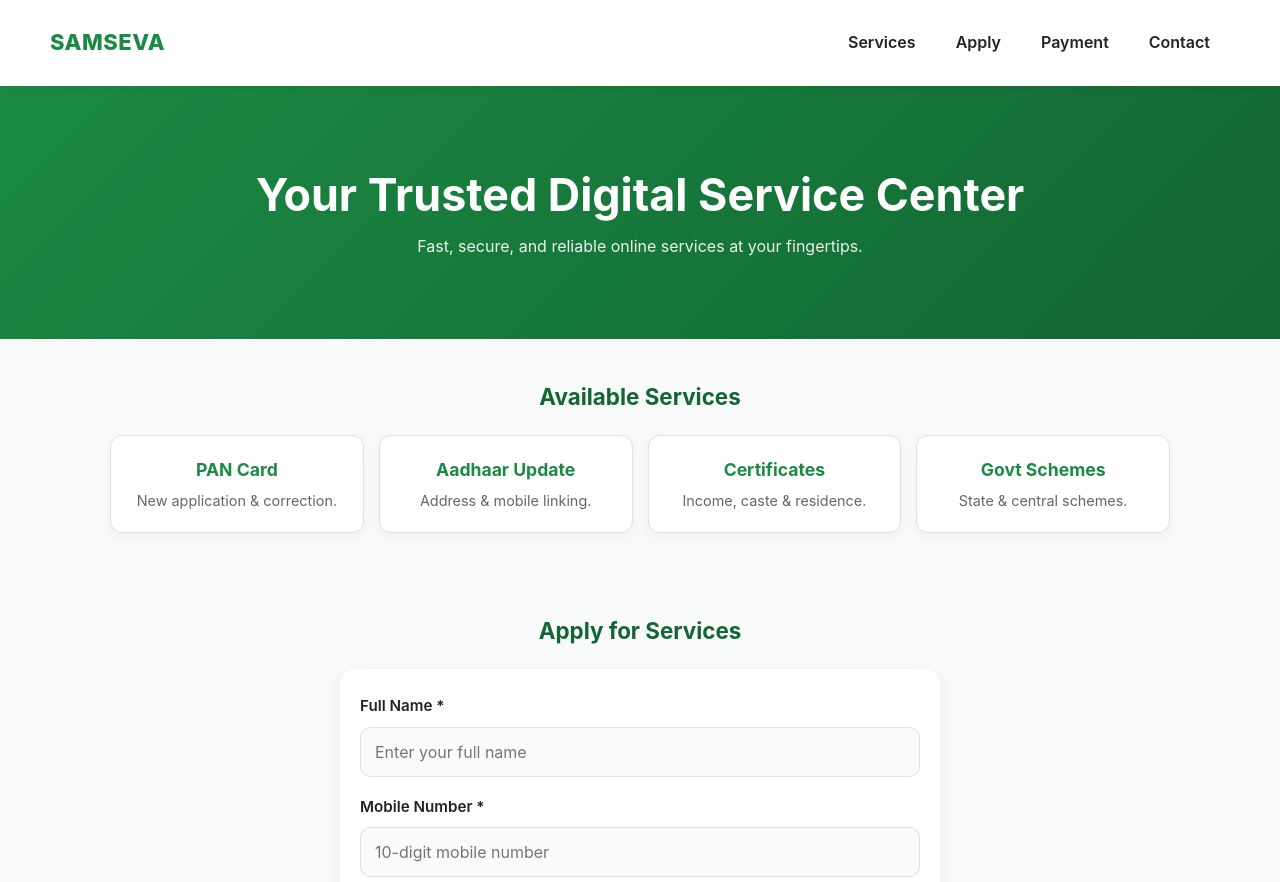
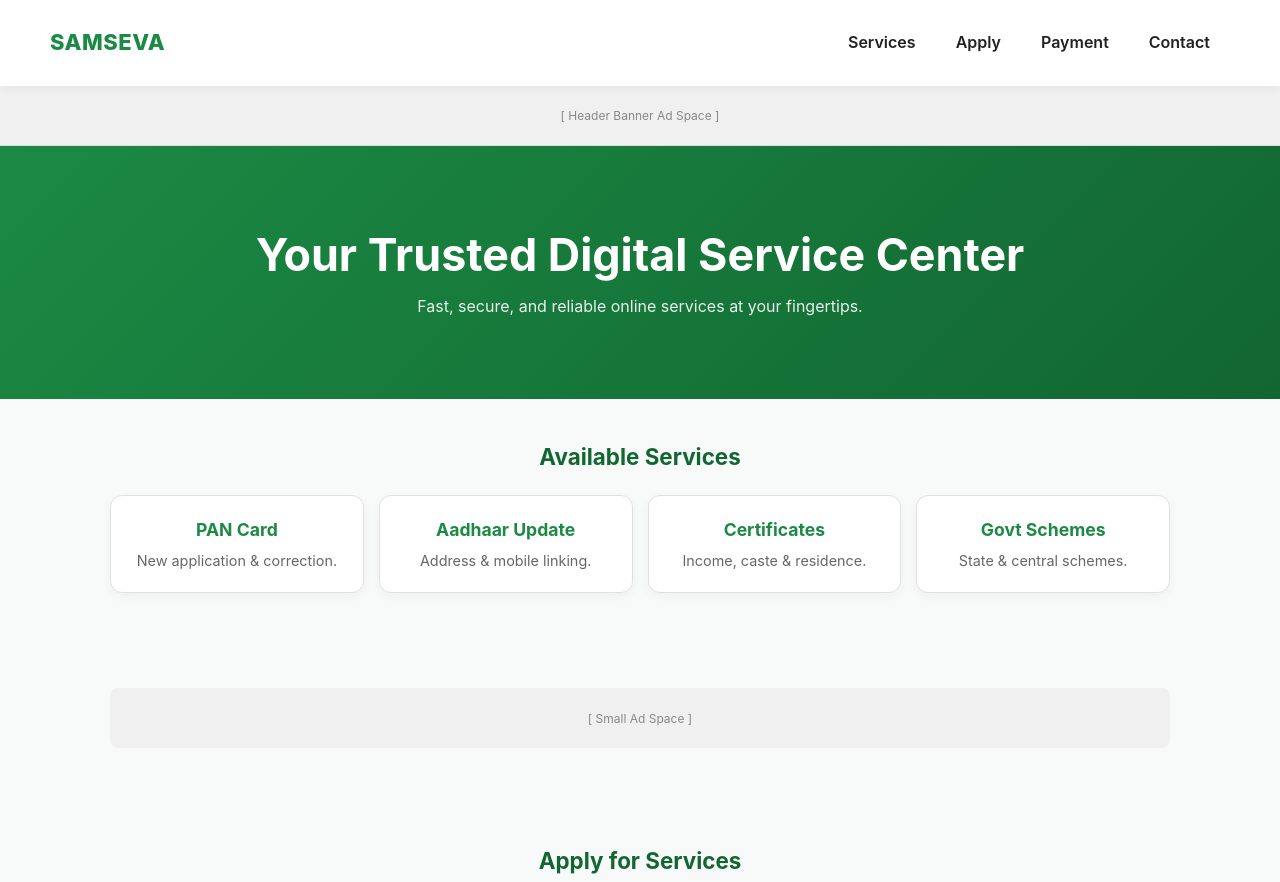
Before and after one commit to sudhirasabar1/samseva, a plain HTML site: page index.html in a window 1280 px wide. Shown: the top 882 px of the page. Drawn offline with nearby package versions, Linux system fonts and the light colour scheme.

Commit message:
Update index.html

```diff
--- a/index.html
+++ b/index.html
@@ -7,6 +7,32 @@
     <title>SAMSEVA - Your Trusted Digital Service Center</title>
     <link rel="stylesheet" href="style.css">
     <script src="https://cdn.jsdelivr.net/npm/@supabase/supabase-js@2"></script>
+
+    <!-- 🔴 YAHAN APNA MONETAG GLOBAL/HEADER SCRIPT PASTE KAREIN (Agar verification script hai toh) -->
+    <!-- Example: <script src="https://your-monetag-domain.com/script.js" data-zone="12345"></script> -->
+
+    <style>
+        /* Ads ke liye choti CSS taaki design kharab na ho */
+        .ad-container {
+            width: 100%;
+            display: flex;
+            justify-content: center;
+            align-items: center;
+            padding: 10px 0;
+            background: #f0f0f0;
+            overflow: hidden;
+            min-height: 60px; /* Ad load hone tak jagah reserve rahegi */
+        }
+        .ad-header {
+            margin: 0 auto;
+            max-width: 100%;
+            border-bottom: 1px solid #ddd;
+        }
+        .ad-small {
+            margin: 15px auto;
+            border-radius: 8px;
+        }
+    </style>
 </head>
 <body>
 
@@ -20,6 +46,13 @@
             <a href="#contact">Contact</a>
         </nav>
     </header>
+
+    <!-- 🔴 HEADER BANNER AD (Yahan 728x90 ya mobile banner lagta hai) -->
+    <div class="ad-container ad-header">
+        <!-- Yahan apna Monetag Banner Ad Script paste karein -->
+        <!-- Example: <script> Monetag Banner Code </script> -->
+        <span style="color: #888; font-size: 12px;">[ Header Banner Ad Space ]</span>
+    </div>
 
     <section class="hero">
         <h1>Your Trusted Digital Service Center</h1>
@@ -36,6 +69,15 @@
         </div>
     </div>
 
+    <!-- 🔴 SMALL AD 1 (Services ke baad) -->
+    <div class="container">
+        <div class="ad-container ad-small">
+            <!-- Yahan apna Monetag Small Ad Script paste karein -->
+            <!-- Example: <script> Monetag Small Ad Code </script> -->
+            <span style="color: #888; font-size: 12px;">[ Small Ad Space ]</span>
+        </div>
+    </div>
+
     <div class="container" id="apply">
         <h2 class="section-title">Apply for Services</h2>
         <div class="form-container">
@@ -49,7 +91,6 @@
                     <input type="tel" id="phone" required pattern="[0-9]{10}" placeholder="10-digit mobile number">
                 </div>
 
-                <!-- YAHAN SELECT SERVICE UPDATE KIYA GAYA HAI -->
                 <div class="form-group">
                     <label>Select Service *</label>
                     <select id="service" required>
@@ -78,6 +119,14 @@
         </div>
     </div>
 
+    <!-- 🔴 SMALL AD 2 (Form ke baad) -->
+    <div class="container">
+        <div class="ad-container ad-small">
+            <!-- Yahan apna dusra Monetag Small Ad Script paste karein (Optional) -->
+            <span style="color: #888; font-size: 12px;">[ Small Ad Space ]</span>
+        </div>
+    </div>
+
     <div class="container" id="payment">
         <h2 class="section-title">Scan & Pay</h2>
         <div class="payment-box">
@@ -98,7 +147,7 @@
     </div>
 
     <footer>
-        <p>&copy; 2024 liveSEVA. All rights reserved.</p>
+        <p>&copy; 2024 SAMSEVA. All rights reserved.</p>
     </footer>
 
     <div class="mobile-action-bar">
@@ -136,11 +185,9 @@
             if (pdfFile && pdfFile.size > 10 * 1024 * 1024) return alert("PDF > 10MB");
 
             try {
-                // UUID Generate karein
                 const uniqueId = crypto.randomUUID();
-                let uploadedFiles = []; // JSON Array banayenge
+                let uploadedFiles = [];
 
-                // Photo Upload
                 if (photoFile) {
                     const photoExt = photoFile.name.split('.').pop();
                     const photoPath = `${uniqueId}/photo.${photoExt}`;
@@ -149,7 +196,6 @@
                     uploadedFiles.push({ type: 'photo', path: photoPath, name: photoFile.name });
                 }
 
-                // PDF Upload
                 if (pdfFile) {
                     const pdfPath = `${uniqueId}/document.pdf`;
                     const { error } = await supabaseClient.storage.from('customer-documents').upload(pdfPath, pdfFile);
@@ -157,14 +203,13 @@
                     uploadedFiles.push({ type: 'pdf', path: pdfPath, name: pdfFile.name });
                 }
 
-                // Database mein insert karein
                 const { error: dbError } = await supabaseClient.from('submissions').insert([{
                     id: uniqueId,
                     customer_name: name,
                     mobile: phone,
                     service: service,
                     instructions: instructions,
-                    files: uploadedFiles // JSON Array
+                    files: uploadedFiles
                 }]);
 
                 if (dbError) throw dbError;
```
